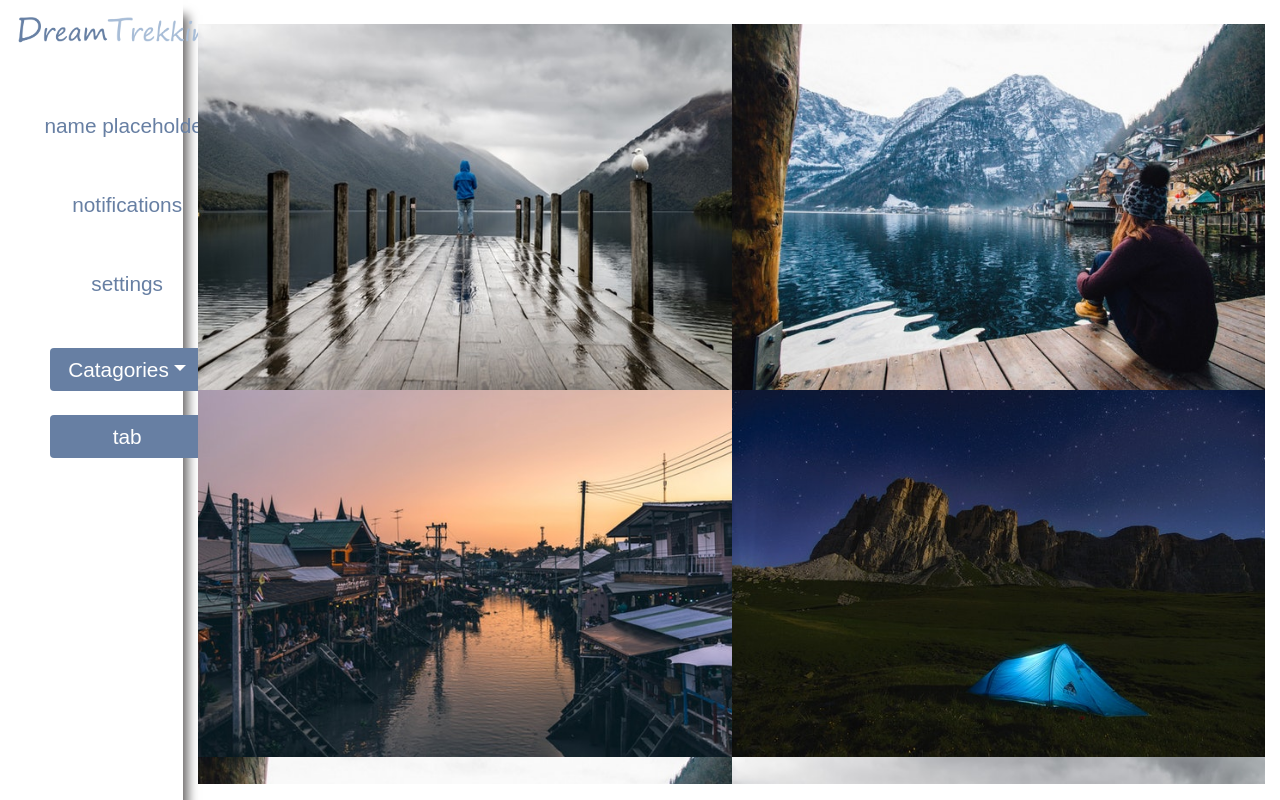
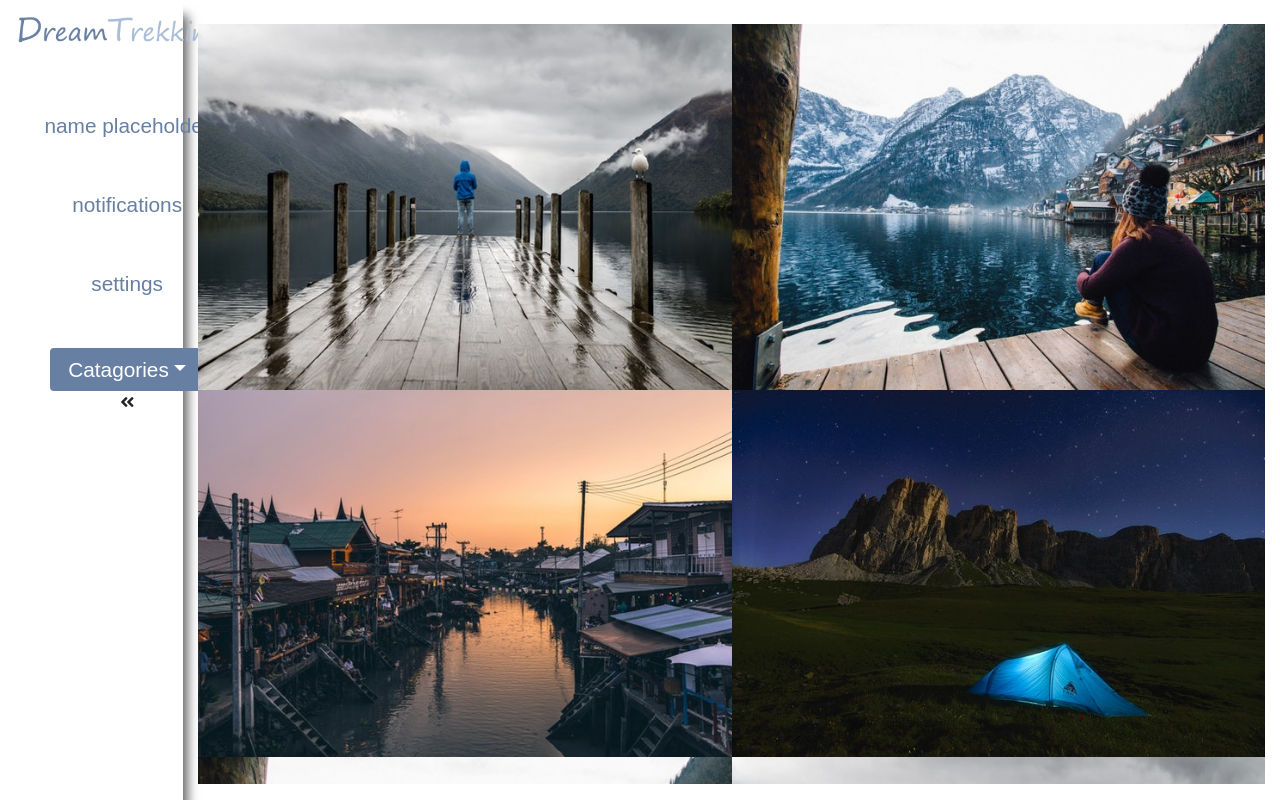
Before and after one commit to JacobLeonLyerla/DT-front-end, a React (Create React App) app in the folder dreamtrekking/: page /dashboard in a window 1280 px wide. Built offline with nearby package versions, Linux system fonts and the light colour scheme.

Commit message:
using the class on state to control my icon

```diff
--- a/dreamtrekking/src/components/dashboard.js
+++ b/dreamtrekking/src/components/dashboard.js
@@ -42,7 +42,7 @@ const Dashboard = props => {
               <DropdownItem>Beach</DropdownItem>
             </DropdownMenu>
           </UncontrolledDropdown>
-        <Button onClick={()=> props.columnSizer()}>tab</Button>
+        <div onClick={()=> props.columnSizer()}><i class={props.collapseIcon}></i></div>
         </Navbar>
       </div>
     </Col>
```
